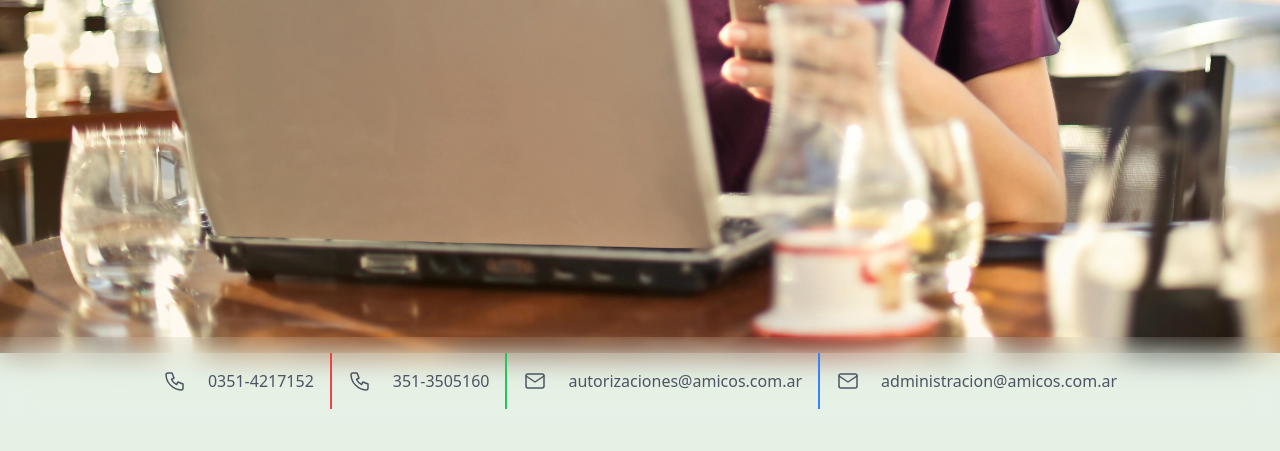
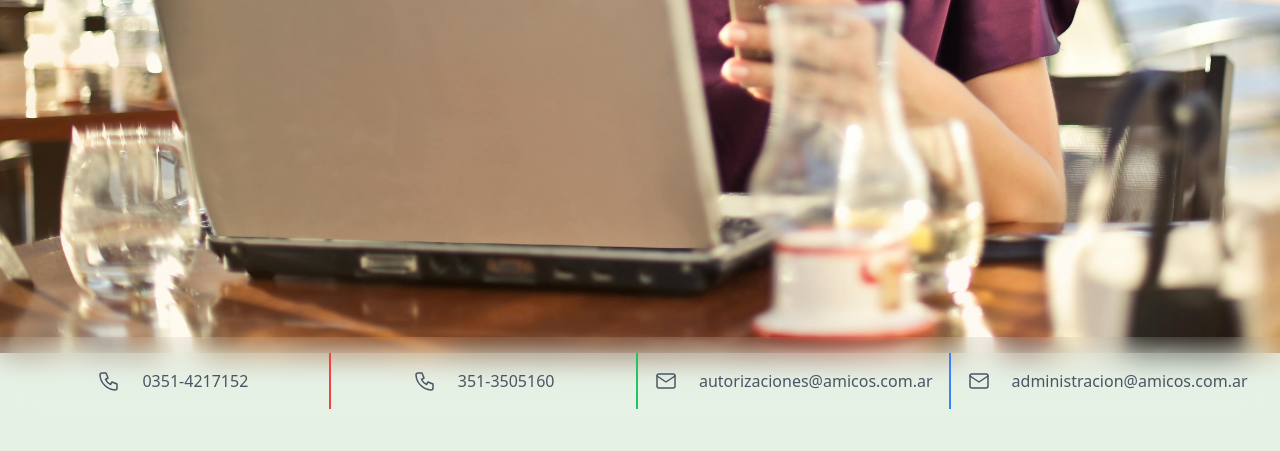
Before and after one commit to vlnrtta/landing-astro-amicos, an Astro site: page / in a window 1280 px wide. Shown: the part 501-952 px from the top of the page. Built offline with nearby package versions, Linux system fonts and the light colour scheme; Astro itself is replaced by a stand-in of ours.

Commit message:
modificacion 11

```diff
--- a/src/components/Contactos.astro
+++ b/src/components/Contactos.astro
@@ -1,10 +1,10 @@
 
 
-<div id="contactos" class="sm:w-full py-4 flex justify-center text-gray-600"  style="backdrop-filter: blur(15px);">
+<div id="contactos" class=" sm:w-full py-4 grid grid-cols-2 sm:grid-cols-1 sm:flex sm:justify-center text-gray-600"  style="backdrop-filter: blur(15px);">
 
     <div>
         <p
-            class="inline-flex p-4 bg-white-100 border-r-2 border-red-500 hover:text-gray-900">
+            class="justify-center px-[81px] inline-flex p-4 bg-white-100 border-r-2 border-red-500 hover:text-gray-900">
             <svg xmlns="http://www.w3.org/2000/svg"  width="24"  height="24"  viewBox="0 0 24 24"  fill="none"  stroke="currentColor"  stroke-width="1.5"  stroke-linecap="round"  stroke-linejoin="round"  class="icon icon-tabler icons-tabler-outline icon-tabler-phone" style="margin-right: 21px;"><path stroke="none" d="M0 0h24v24H0z" fill="none"/><path d="M5 4h4l2 5l-2.5 1.5a11 11 0 0 0 5 5l1.5 -2.5l5 2v4a2 2 0 0 1 -2 2a16 16 0 0 1 -15 -15a2 2 0 0 1 2 -2" /></svg>
             0351-4217152
         </p>
@@ -12,7 +12,7 @@
 
     <div>
         <p
-            class="inline-flex p-4 bg-white-100 border-r-2 border-green-500 hover:text-gray-900">
+            class="justify-center px-[81.5px] inline-flex p-4 bg-white-100 border-r-2 border-green-500 hover:text-gray-900">
             <svg  xmlns="http://www.w3.org/2000/svg"  width="24"  height="24"  viewBox="0 0 24 24"  fill="none"  stroke="currentColor"  stroke-width="1.5"  stroke-linecap="round"  stroke-linejoin="round"  class="icon icon-tabler icons-tabler-outline icon-tabler-phone" style="margin-right: 21px;"><path stroke="none" d="M0 0h24v24H0z" fill="none"/><path d="M5 4h4l2 5l-2.5 1.5a11 11 0 0 0 5 5l1.5 -2.5l5 2v4a2 2 0 0 1 -2 2a16 16 0 0 1 -15 -15a2 2 0 0 1 2 -2" /></svg>
             351-3505160
         </p>
@@ -20,7 +20,7 @@
 
     <div>
         <p
-            class="inline-flex p-4 bg-white-100 border-r-2 border-blue-500 hover:text-gray-900">
+            class="justify-center inline-flex span-1 p-4 bg-white-100 border-r-2 border-blue-500 hover:text-gray-900">
             <svg  xmlns="http://www.w3.org/2000/svg"  width="24"  height="24"  viewBox="0 0 24 24"  fill="none"  stroke="currentColor"  stroke-width="1.5"  stroke-linecap="round"  stroke-linejoin="round"  class="icon icon-tabler icons-tabler-outline icon-tabler-mail" style="margin-right: 21px;"><path stroke="none" d="M0 0h24v24H0z" fill="none"/><path d="M3 7a2 2 0 0 1 2 -2h14a2 2 0 0 1 2 2v10a2 2 0 0 1 -2 2h-14a2 2 0 0 1 -2 -2v-10z" /><path d="M3 7l9 6l9 -6" /></svg>
             autorizaciones@amicos.com.ar
         </p>
@@ -28,7 +28,7 @@
 
     <div>
         <p
-            class="inline-flex p-4 bg-white-100 hover:text-gray-900">
+            class="justify-center inline-flex span-1 p-4 bg-white-100 hover:text-gray-900">
             <svg  xmlns="http://www.w3.org/2000/svg"  width="24"  height="24"  viewBox="0 0 24 24"  fill="none"  stroke="currentColor"  stroke-width="1.5"  stroke-linecap="round"  stroke-linejoin="round"  class="icon icon-tabler icons-tabler-outline icon-tabler-mail" style="margin-right: 21px;"><path stroke="none" d="M0 0h24v24H0z" fill="none"/><path d="M3 7a2 2 0 0 1 2 -2h14a2 2 0 0 1 2 2v10a2 2 0 0 1 -2 2h-14a2 2 0 0 1 -2 -2v-10z" /><path d="M3 7l9 6l9 -6" /></svg>
             administracion@amicos.com.ar
         </p>
```
